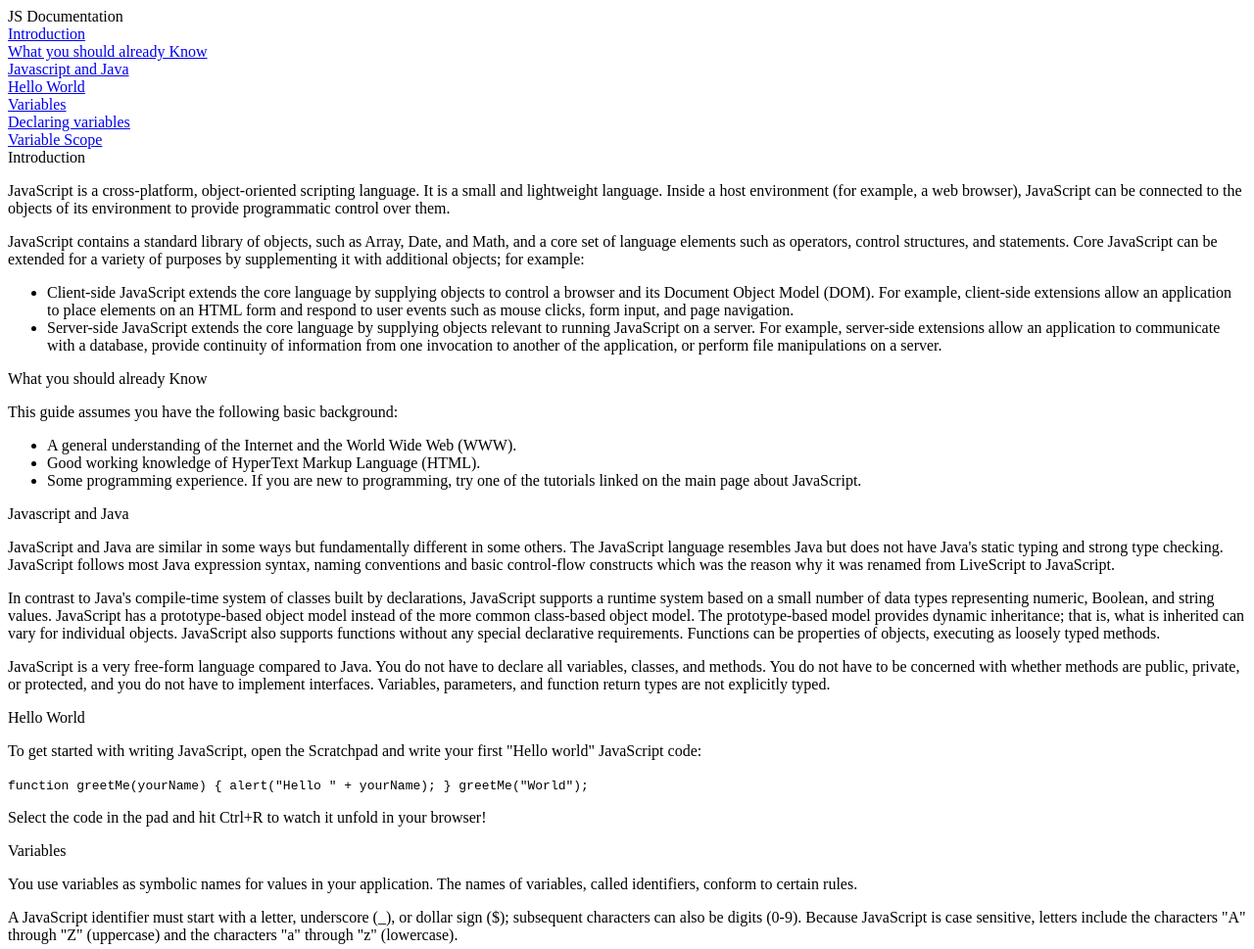
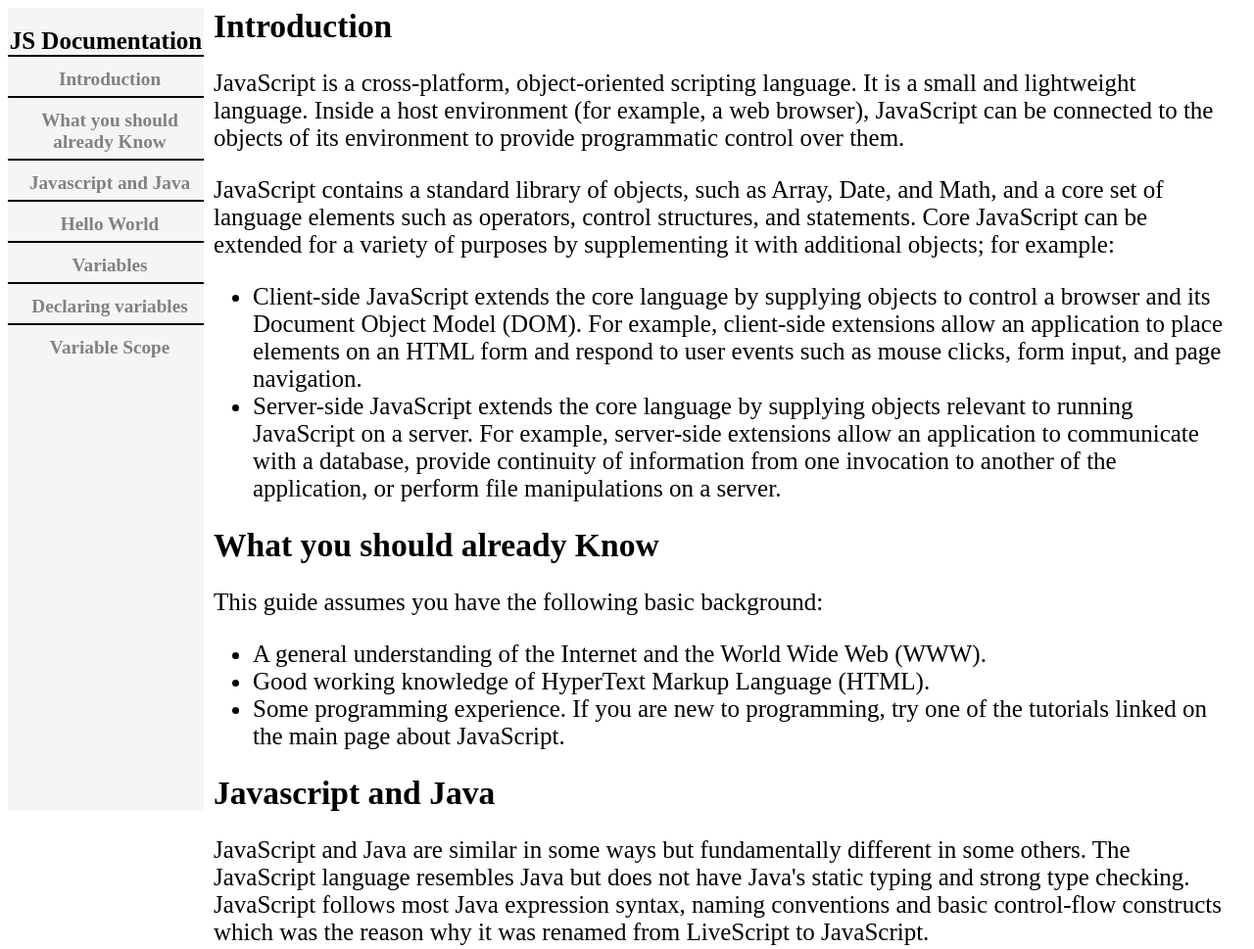
Before and after one commit to ArvindPrakash1/aladdinandarvind, a plain HTML site: page tech.html in a window 1280 px wide. Shown: the top 969 px of the page at 98% size. Drawn offline with Linux system fonts and the light colour scheme.

Commit message:
finalised the document

```diff
--- a/styles.css
+++ b/styles.css
@@ -0,0 +1,55 @@
+@media only screen and (max-width: 815px) {
+
+    #navbar {
+    border:1px solid;
+      height:207px;
+    }
+
+
+
+}
+@media only screen and (max-width: 400px) {
+    #main-doc{
+      margin-left:-10px;
+    }
+}
+#navbar{
+    height: 100%;
+    width: 200px;
+    position: fixed;
+    background-color: whitesmoke;
+    padding-top: 20px;
+    text-align: center;
+}
+ a {
+    padding: 12px 8px 6px 16px;
+    text-decoration: none;
+     border-top: 2px solid black;
+    color: #818181;
+    display: block;
+  }
+.main-section{
+margin-left: 200px;
+font-size: 28px;
+padding: 0px 10px;
+}
+header{
+    font-weight: bold;
+    font-size:larger;
+
+}
+code{
+    display: block;
+    text-align: left;
+    background-color:lightgreen;
+    padding: 15px;
+    margin: 10px;
+    border-radius: 5px;
+    font-size: 22px;
+}
+p,ul{
+    font-size: 25px;
+}
+#navbar>header{
+    font-size: 25px;
+}
--- a/tech.html
+++ b/tech.html
@@ -1,9 +1,14 @@
 <!DOCTYPE html>
 <html>
     <head>
-        <title></title>
-    </head>
+        <meta charset="UTF-8">
+        <title>Java script </title>
+        <link rel="stylesheet" href="styles.css">
+      </head>
+
     <body>
+        <script src="https://cdn.freecodecamp.org/testable-projects-fcc/v1/bundle.js"></script>
+
         <main id="main-doc">
             <nav id="navbar">
                 <header>JS Documentation</header>
@@ -123,5 +128,6 @@
 
 
         </main>
+        <script  src="js/index.js"></script>
     </body>
 </html>
```
